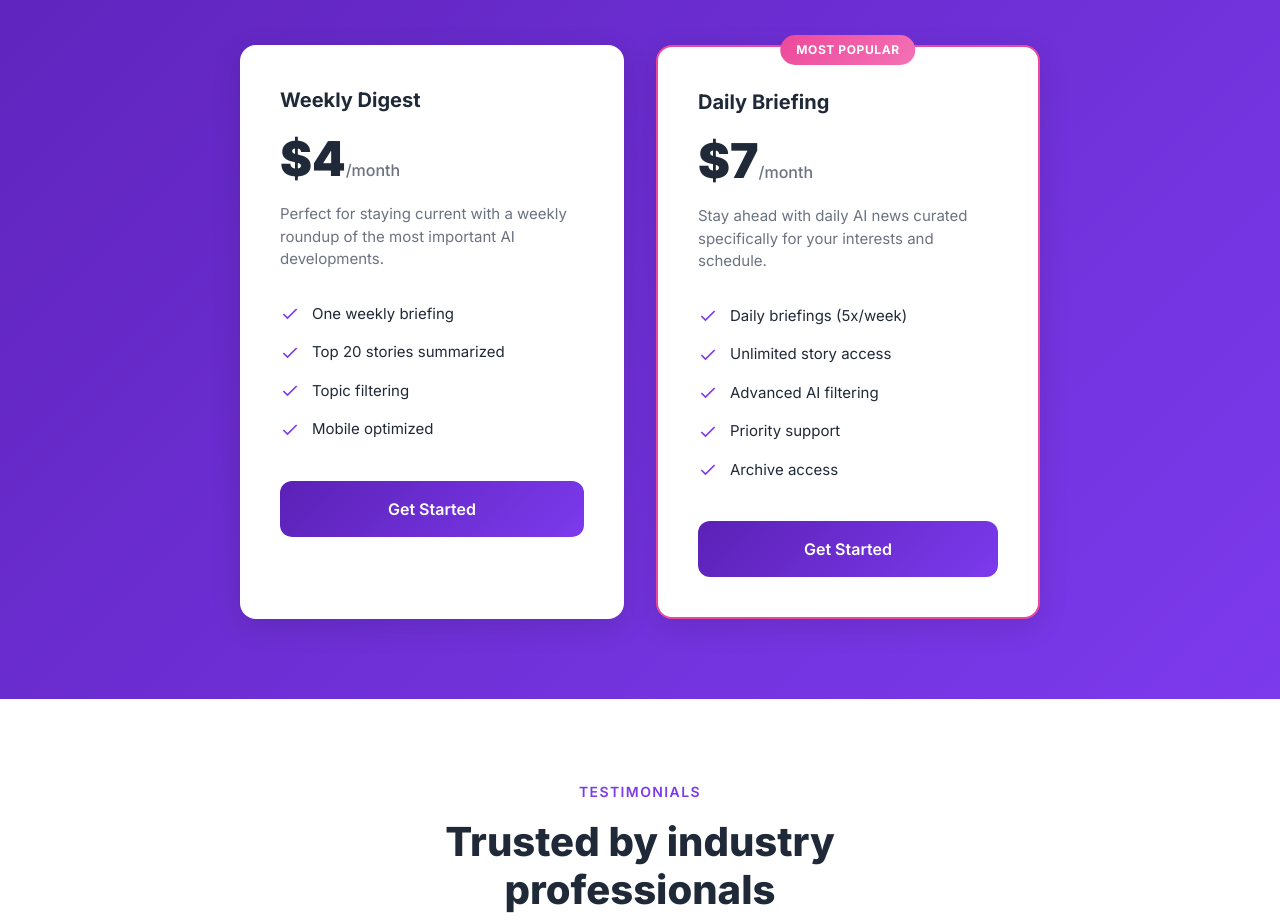
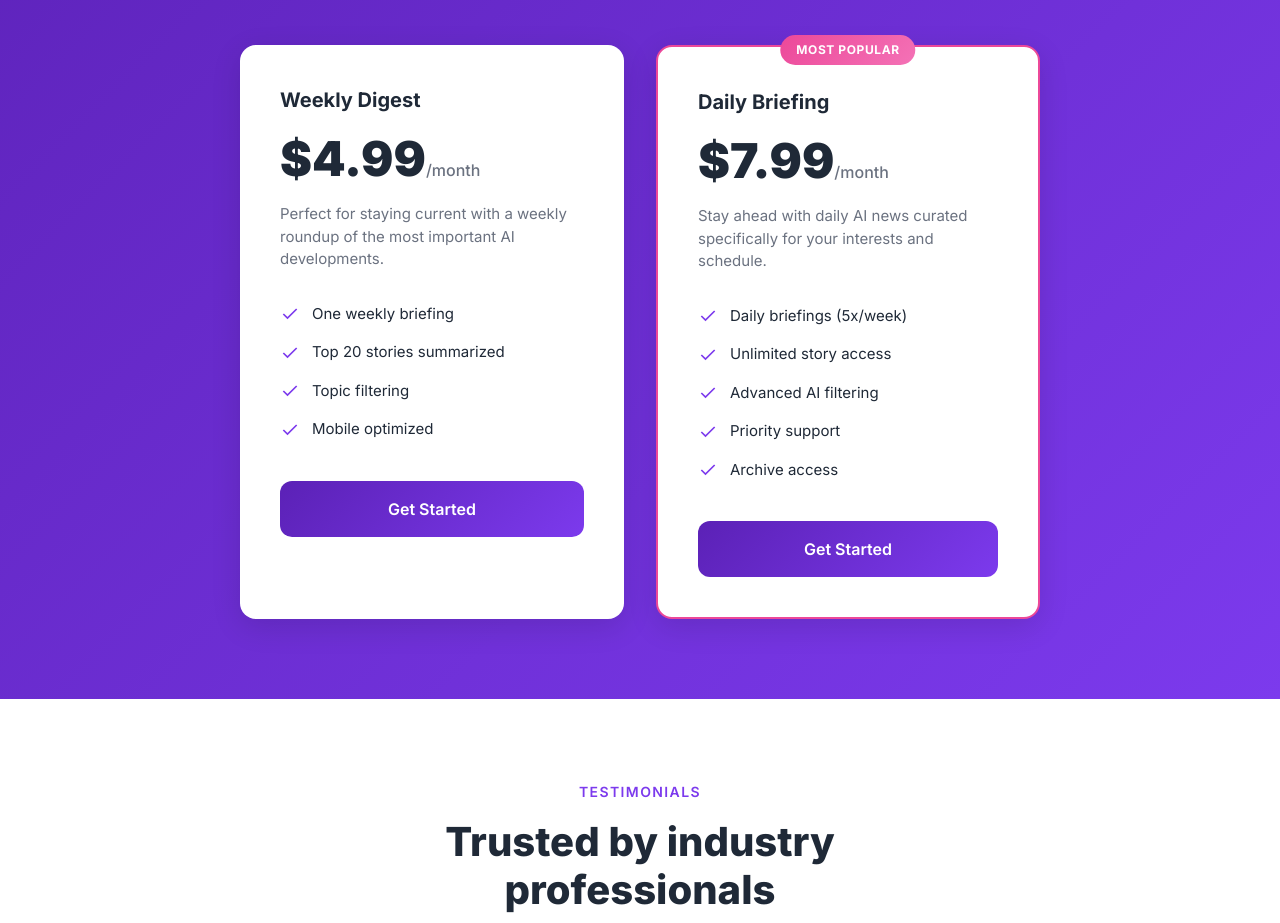
Before and after one commit to ComtomEngineering/steward_landing, a plain HTML site: page index.html in a window 1280 px wide. Shown: the part 2514-3437 px from the top of the page. Drawn offline with Linux system fonts and the light colour scheme.

Commit message:
fix decimals bug

```diff
--- a/index.html
+++ b/index.html
@@ -1065,7 +1065,7 @@
         <div class="pricing-cards">
           <div class="pricing-card fade-up">
             <h3>Weekly Digest</h3>
-            <div class="price" id="weekly-price">$4<span>/month</span></div>
+            <div class="price" id="weekly-price">$4.99<span>/month</span></div>
             <p class="description">Perfect for staying current with a weekly roundup of the most important AI developments.</p>
             <ul class="pricing-features">
               <li>
@@ -1098,7 +1098,7 @@
           <div class="pricing-card popular fade-up" style="transition-delay: 100ms;">
             <span class="popular-badge">Most Popular</span>
             <h3>Daily Briefing</h3>
-            <div class="price" id="daily-price">$7<span>/month</span></div>
+            <div class="price" id="daily-price">$7.99<span>/month</span></div>
             <p class="description">Stay ahead with daily AI news curated specifically for your interests and schedule.</p>
             <ul class="pricing-features">
               <li>
```
